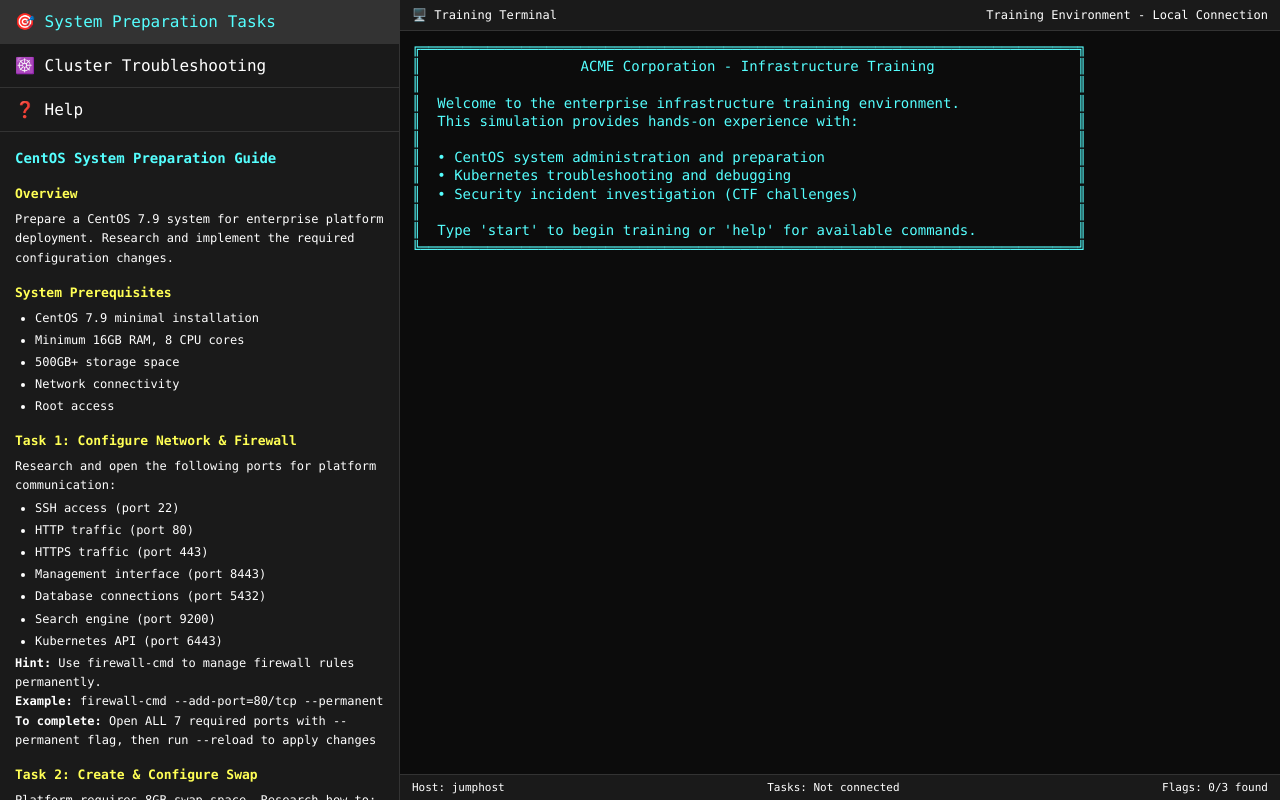
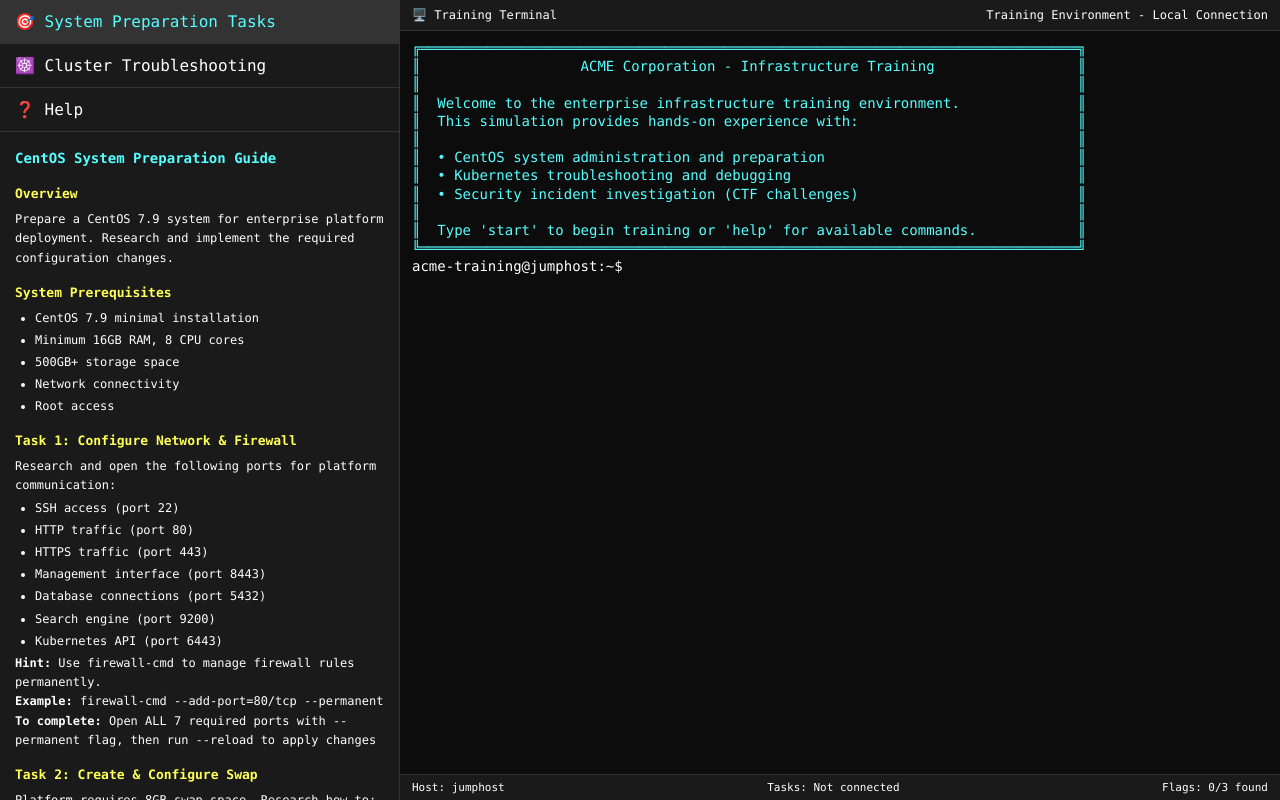
Before and after one commit to doriandoshiran/troubleshooting-training, a plain HTML site: page index.html in a window 1280 px wide. Drawn offline with Linux system fonts and the light colour scheme.

Commit message:
Minor changes

```diff
--- a/index.html
+++ b/index.html
@@ -198,6 +198,10 @@
 ║                                                                              ║
 ║  Type 'start' to begin training or 'help' for available commands.            ║
 ╚══════════════════════════════════════════════════════════════════════════════╝</div>
+                <div class="input-line">
+                    <span class="prompt">acme-training@jumphost:~$</span>
+                    <input type="text" class="command-input" id="main-command-input" autocomplete="off" autofocus onkeydown="handleMainKeyPress(event)">
+                </div>
             </div>
 
             <div class="status-bar">
```
